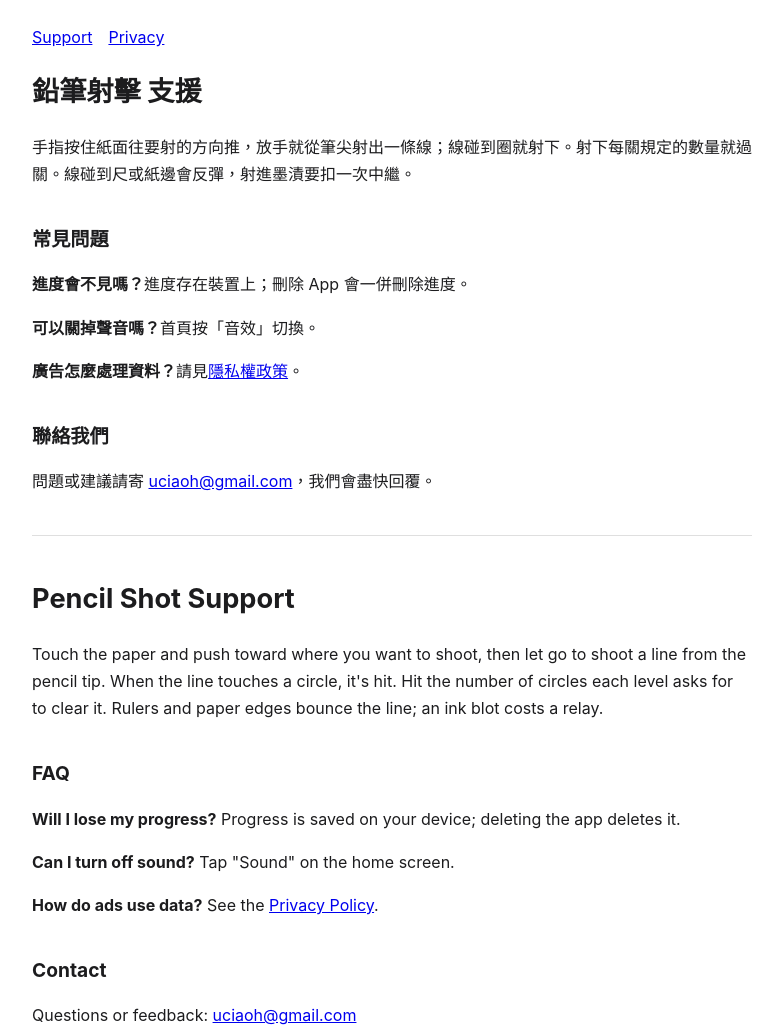
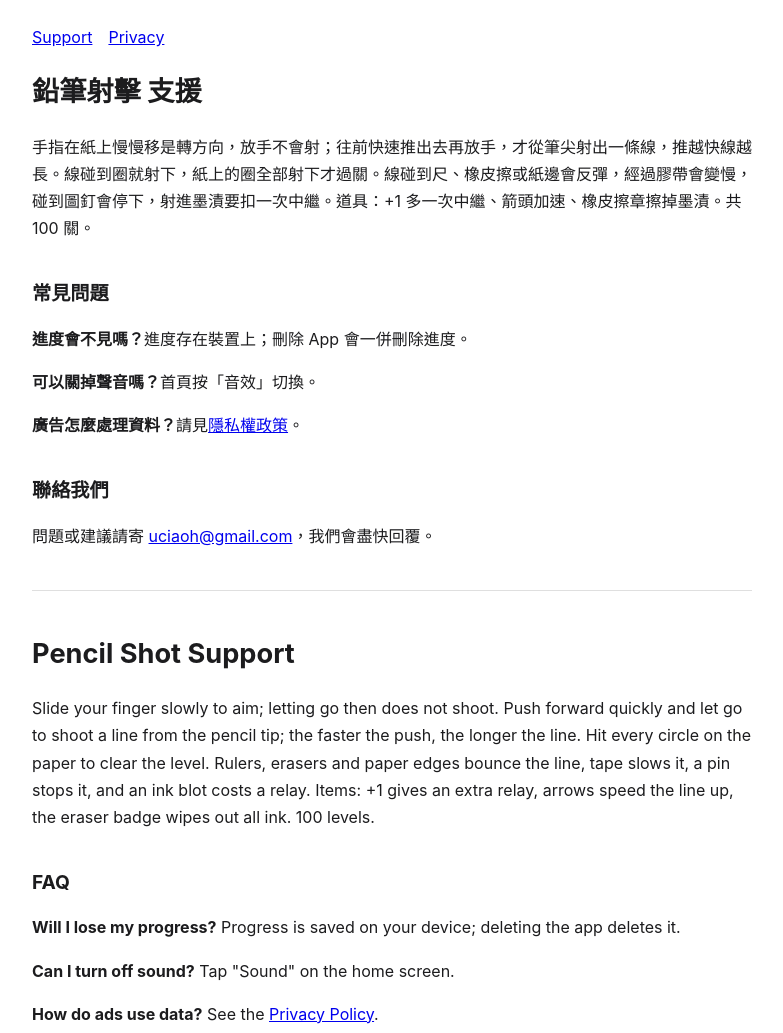
Before and after one commit to uciaoh-arch/uciaoh-arch.github.io, a plain HTML site: page pencilshot/support/index.html in a window 1280 px wide. Shown: the top 1033 px of the page, without its empty margins (248-1031 px from the left). Drawn offline with Linux system fonts and the light colour scheme.

Commit message:
Pencil Shot support: 100 levels, new controls

```diff
--- a/pencilshot/support/index.html
+++ b/pencilshot/support/index.html
@@ -3,14 +3,14 @@
 h1{font-size:1.7rem}h2{font-size:1.2rem;margin-top:1.8em}hr{margin:2.5em 0;border:0;border-top:1px solid #8884}
 nav a{margin-right:1em}</style></head><body><nav><a href="../support/">Support</a><a href="../privacy/">Privacy</a></nav>
 <h1>鉛筆射擊 支援</h1>
-<p>手指按住紙面往要射的方向推，放手就從筆尖射出一條線；線碰到圈就射下。射下每關規定的數量就過關。線碰到尺或紙邊會反彈，射進墨漬要扣一次中繼。</p>
+<p>手指在紙上慢慢移是轉方向，放手不會射；往前快速推出去再放手，才從筆尖射出一條線，推越快線越長。線碰到圈就射下，紙上的圈全部射下才過關。線碰到尺、橡皮擦或紙邊會反彈，經過膠帶會變慢，碰到圖釘會停下，射進墨漬要扣一次中繼。道具：+1 多一次中繼、箭頭加速、橡皮擦章擦掉墨漬。共 100 關。</p>
 <h2>常見問題</h2>
 <p><b>進度會不見嗎？</b>進度存在裝置上；刪除 App 會一併刪除進度。</p>
 <p><b>可以關掉聲音嗎？</b>首頁按「音效」切換。</p>
 <p><b>廣告怎麼處理資料？</b>請見<a href="../privacy/">隱私權政策</a>。</p>
 <h2>聯絡我們</h2>
 <p>問題或建議請寄 <a href="mailto:uciaoh@gmail.com">uciaoh@gmail.com</a>，我們會盡快回覆。</p><hr><div lang="en"><h1>Pencil Shot Support</h1>
-<p>Touch the paper and push toward where you want to shoot, then let go to shoot a line from the pencil tip. When the line touches a circle, it's hit. Hit the number of circles each level asks for to clear it. Rulers and paper edges bounce the line; an ink blot costs a relay.</p>
+<p>Slide your finger slowly to aim; letting go then does not shoot. Push forward quickly and let go to shoot a line from the pencil tip; the faster the push, the longer the line. Hit every circle on the paper to clear the level. Rulers, erasers and paper edges bounce the line, tape slows it, a pin stops it, and an ink blot costs a relay. Items: +1 gives an extra relay, arrows speed the line up, the eraser badge wipes out all ink. 100 levels.</p>
 <h2>FAQ</h2>
 <p><b>Will I lose my progress?</b> Progress is saved on your device; deleting the app deletes it.</p>
 <p><b>Can I turn off sound?</b> Tap "Sound" on the home screen.</p>
```
